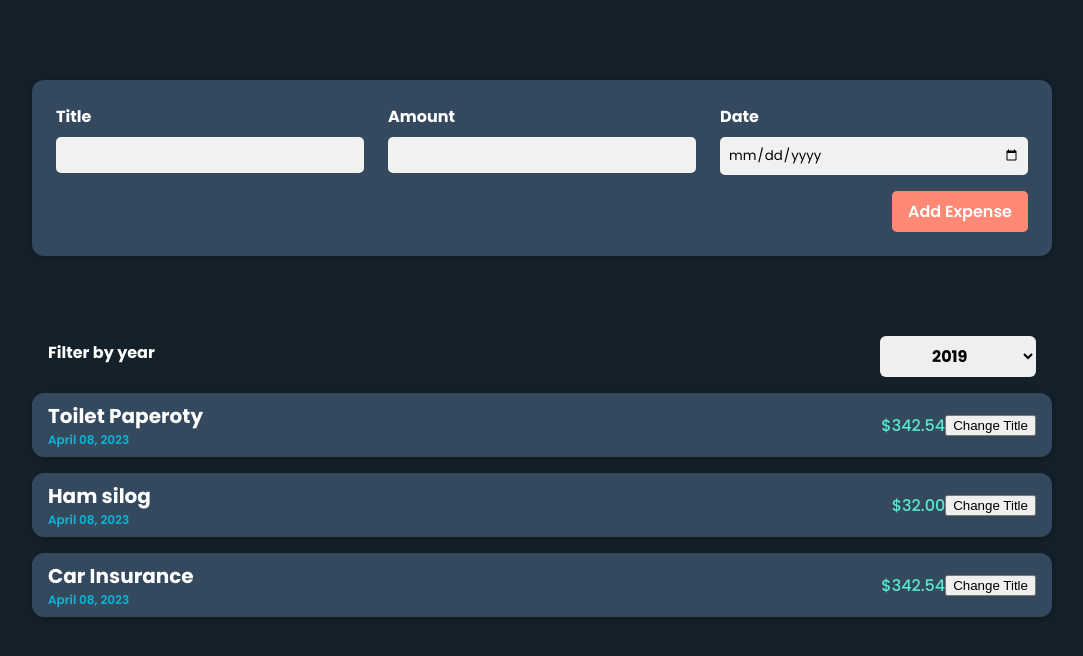
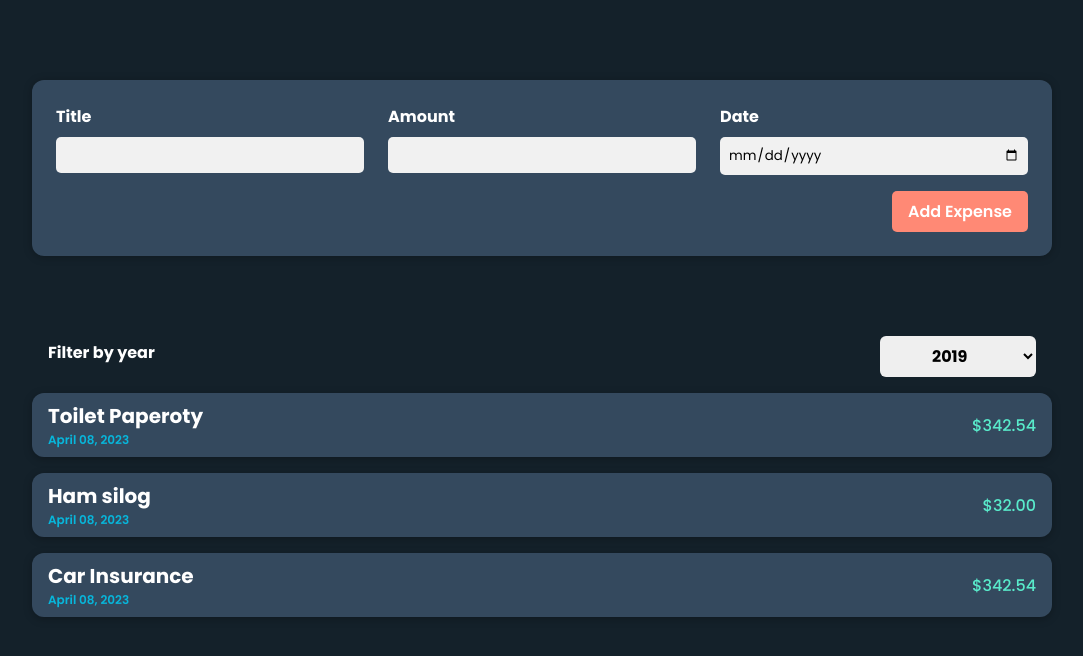
Before and after one commit to Millenmark/react-mini-expense-tracker, a React (Vite) app: page / in a window 1280 px wide. Shown: the top 656 px of the page, without its empty margins (98-1181 px from the left). Built offline with nearby package versions, Linux system fonts and the light colour scheme.

Commit message:
Added a dynamic state for expenses list of objects

```diff
--- a/src/App.jsx
+++ b/src/App.jsx
@@ -1,12 +1,16 @@
 import './App.css'
 import { ExpenseSection, NewExpenseSection } from './containers'
-import {expenses} from './expenses'
+import {initialExpenses} from './expenses'
+import { useState } from 'react'
 
 
 function App() {
+  const [expenses, setExpenses] = useState(initialExpenses)
+
   const addExpenseHandler = expense => {
-    console.log('in app.js')
-    console.log(expense);
+    setExpenses((prevExpenses) => {
+      return [expense, ...prevExpenses]
+    })
   }
 
 
--- a/src/components/expenseItem/ExpenseItem.jsx
+++ b/src/components/expenseItem/ExpenseItem.jsx
@@ -2,7 +2,7 @@ import './ExpenseItemStyle.css'
 import React, {useState} from 'react'
 
 const ExpenseItem = ({title, amount, date}) => {
-  const [newTitle, setNewTitle] = useState(title)
+  // const [newTitle, setNewTitle] = useState(title)
 
   date = date?.toLocaleString('en-US', {month: 'long', day: '2-digit', year: 'numeric'})
 
@@ -10,23 +10,23 @@ const ExpenseItem = ({title, amount, date}) => {
     return value?.toLocaleString(local, {style: "currency", currency: currencySymbol})
   }
 
-  const clickHandler = () => {
-    setNewTitle('updated')
-  }
+  // const clickHandler = () => {
+  //   setNewTitle('updated')
+  // }
 
   return (
     <div className='expense-item'>
       <div className="expense-item__title">
-        <h2>{newTitle}</h2>
+        <h2>{title}</h2>
         <div className='expense-item__date'>{date}</div>
       </div>
       <div className='expense-item__description'>
-        <div className='expense-item__price'>{toCurrency(amount)}</div>
+        <div className='expense-item__price'>{toCurrency(parseFloat(amount))}</div>
       </div>
-      <button
+      {/* <button
         type='button'
         onClick={clickHandler}
-      >Change Title</button>
+      >Change Title</button> */}
     </div>
   )
 }
--- a/src/expenses.js
+++ b/src/expenses.js
@@ -1,4 +1,4 @@
-export const expenses = [
+export const initialExpenses = [
   {
     id: 1,
     title: 'Toilet Paperoty',
```
